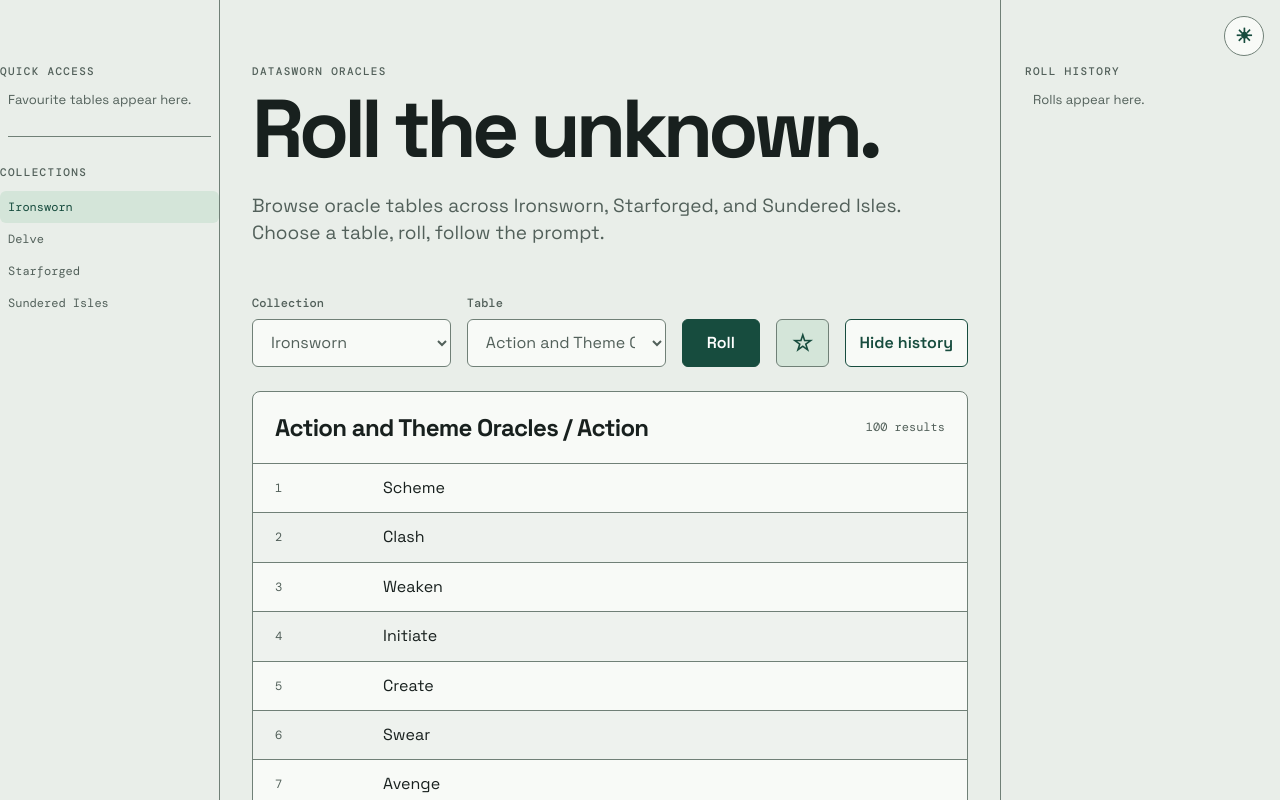
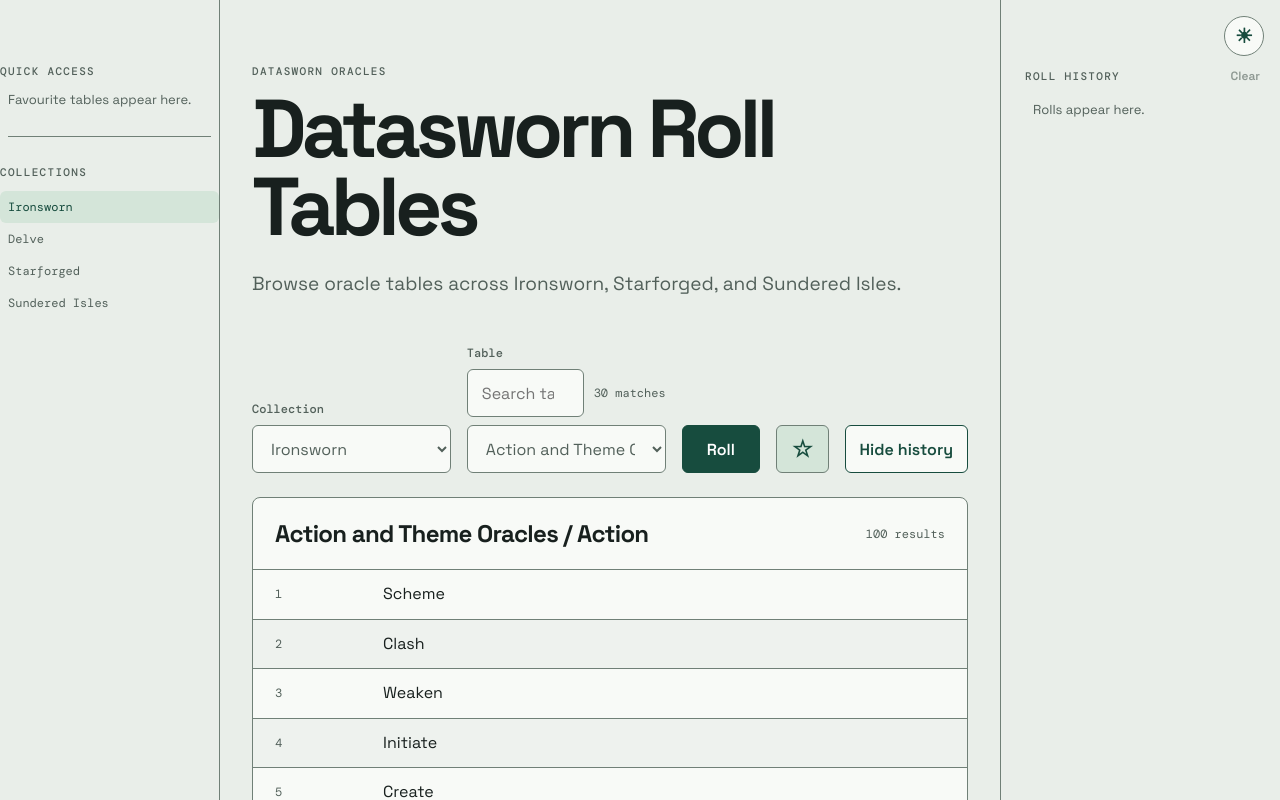
Before and after one commit to tomcorke/datasworn-rollable-tables-app, a React (Vite) app: page / in a window 1280 px wide. Shown: the top 800 px of the page. Built offline with nearby package versions, Linux system fonts and the light colour scheme.

Commit message:
Add table search and history controls

```diff
--- a/src/main.tsx
+++ b/src/main.tsx
@@ -7,6 +7,7 @@
   rowRange,
   favouriteKey,
   tableDisplayName,
+  searchTables,
 } from "./oracle";
 import { validateBundledData } from "./dataValidation";
 import type { OracleRow, OracleTable } from "./oracle";
@@ -94,6 +95,7 @@
   );
   const [last, setLast] = useState<RollResult | null>(null);
   const [history, setHistory] = useState<HistoryEntry[]>([]);
+  const [tableQuery, setTableQuery] = useState("");
   const [historyVisible, setHistoryVisible] = useState(true);
   const [loading, setLoading] = useState(true);
   const [explicitTheme, setExplicitTheme] = useState(
@@ -170,6 +172,7 @@
   const collectionTables = tables.filter(
     (t) => t.ruleset === selectedCollection,
   );
+  const matchingTables = searchTables(collectionTables, tableQuery);
   const table =
     collectionTables.find(
       (t) =>
@@ -248,10 +251,10 @@
             <span aria-hidden="true">{theme === "light" ? "☀" : "☾"}</span>
           </button>
           <p className="eyebrow">DATASWORN ORACLES</p>
-          <h1>Roll the unknown.</h1>
+          <h1>Datasworn Roll Tables</h1>
           <p className="intro">
             Browse oracle tables across Ironsworn, Starforged, and Sundered
-            Isles. Choose a table, roll, follow the prompt.
+            Isles.
           </p>
         </header>
         <section className="controls">
@@ -273,17 +276,50 @@
           </label>
           <label>
             Table
+            <span className="table-search">
+              <input
+                type="search"
+                value={tableQuery}
+                placeholder="Search tables"
+                aria-label="Search tables in selected collection"
+                onChange={(event) => setTableQuery(event.target.value)}
+              />
+              <output className="match-count" aria-live="polite">
+                <span aria-hidden="true">
+                  {matchingTables.length === 1
+                    ? "1 match"
+                    : `${matchingTables.length} matches`}
+                </span>
+                <span className="sr-only">
+                  {matchingTables.length === 1
+                    ? "1 matching table"
+                    : `${matchingTables.length} matching tables`}
+                </span>
+              </output>
+            </span>
             <select
-              value={table?.id ?? ""}
+              aria-label="Table"
+              value={matchingTables.includes(table) ? (table?.id ?? "") : ""}
               onChange={(e) => {
-                const next = collectionTables.find(
+                const next = matchingTables.find(
                   (t) => t.id === e.target.value,
                 );
                 if (next) choose(next);
               }}
             >
-              {collectionTables.map((t) => (
-                <option key={t.id} value={t.id}>
+              {matchingTables.length ? (
+                !matchingTables.includes(table) && (
+                  <option value="" disabled>
+                    Choose a matching table
+                  </option>
+                )
+              ) : (
+                <option value="" disabled>
+                  No matching tables
+                </option>
+              )}
+              {matchingTables.map((t) => (
+                <option key={`${t.sourceKey}/${t.id}`} value={t.id}>
                   {tableDisplayName(t)}
                 </option>
               ))}
@@ -382,13 +418,42 @@
       </main>
       {historyVisible && (
         <aside className="history" id="roll-history">
-          <p className="eyebrow">ROLL HISTORY</p>
+          <div className="history-heading">
+            <p className="eyebrow">ROLL HISTORY</p>
+            <button
+              className="history-clear"
+              type="button"
+              disabled={!history.length}
+              onClick={() => setHistory([])}
+            >
+              Clear
+            </button>
+          </div>
           {history.length ? (
             history.map((entry) => (
               <article className="history-entry" key={entry.sequence}>
-                <button onClick={() => choose(entry.table)}>
-                  {entry.table.ruleset} / {tableDisplayName(entry.table)}
-                </button>
+                <div className="history-entry-heading">
+                  <button
+                    className="history-table-link"
+                    onClick={() => choose(entry.table)}
+                  >
+                    {entry.table.ruleset} / {tableDisplayName(entry.table)}
+                  </button>
+                  <button
+                    className="history-delete"
+                    type="button"
+                    aria-label={`Delete ${tableDisplayName(entry.table)} roll from history`}
+                    onClick={() =>
+                      setHistory((current) =>
+                        current.filter(
+                          (item) => item.sequence !== entry.sequence,
+                        ),
+                      )
+                    }
+                  >
+                    <span aria-hidden="true">×</span>
+                  </button>
+                </div>
                 <div className="history-result">
                   <span className="history-roll">{entry.roll}</span>
                   <p>
--- a/src/oracle.ts
+++ b/src/oracle.ts
@@ -83,6 +83,46 @@
     if (typeof value === "string" && value.trim()) return value;
   }
   return "Oracle table";
+}
+
+export function searchTables(
+  tables: OracleTable[],
+  query: string,
+): OracleTable[] {
+  const words = query.toLocaleLowerCase().trim().split(/\s+/).filter(Boolean);
+  if (!words.length) return tables;
+
+  return tables
+    .map((table, index) => {
+      const name = tableDisplayName(table).toLocaleLowerCase();
+      const nameWords = name.split(/\s+/);
+      const scores = words.map((word) => {
+        if (name === word) return 4;
+        if (nameWords.includes(word)) return 3;
+        if (nameWords.some((nameWord) => nameWord.startsWith(word))) return 2;
+        return name.includes(word) ? 1 : 0;
+      });
+      return {
+        table,
+        index,
+        matches: scores.filter(Boolean).length,
+        quality: scores.reduce((total, score) => total + score, 0),
+        completeness: words.reduce(
+          (total, word, wordIndex) =>
+            total + (scores[wordIndex] ? word.length / name.length : 0),
+          0,
+        ),
+      };
+    })
+    .filter(({ matches }) => matches > 0)
+    .sort(
+      (left, right) =>
+        right.matches - left.matches ||
+        right.quality - left.quality ||
+        right.completeness - left.completeness ||
+        left.index - right.index,
+    )
+    .map(({ table }) => table);
 }
 export type ResultPart = {
   type: "text" | "link" | "reference";
--- a/src/style.css
+++ b/src/style.css
@@ -52,14 +52,14 @@
 }
 .layout {
   display: grid;
-  grid-template-columns: 220px minmax(0, 900px) 280px;
+  grid-template-columns: 220px minmax(0, 900px) minmax(280px, 1fr);
   gap: 32px;
-  max-width: 1492px;
-  margin: auto;
+  margin-left: max(0px, calc((100% - 1492px) / 2));
 }
 .layout.history-hidden {
   grid-template-columns: 220px minmax(0, 900px);
   max-width: 1180px;
+  margin: auto;
 }
 aside {
   padding: 64px 0 32px;
@@ -118,7 +118,6 @@
 }
 header {
   position: relative;
-  max-width: 650px;
 }
 .theme-toggle {
   position: fixed;
@@ -158,9 +157,20 @@
   letter-spacing: -0.03em;
 }
 .intro {
+  max-width: 650px;
   font-size: 19px;
   line-height: 1.45;
   color: var(--text-muted);
+}
+.table-search {
+  display: grid;
+  grid-template-columns: minmax(0, 1fr) auto;
+  align-items: center;
+  gap: 10px;
+}
+.match-count {
+  font: 12px "DM Mono";
+  white-space: nowrap;
 }
 .controls {
   display: flex;
@@ -179,6 +189,7 @@
   flex: 1;
   color: var(--text-muted);
 }
+input,
 select,
 button {
   min-width: 0;
@@ -380,12 +391,42 @@
   background: var(--surface);
   color: var(--accent);
 }
+.history-heading,
+.history-entry-heading {
+  display: flex;
+  align-items: center;
+  justify-content: space-between;
+  gap: 8px;
+}
+.history-heading .eyebrow {
+  margin: 0;
+}
+.history-clear,
+.history-delete {
+  width: auto;
+  height: auto;
+  padding: 4px;
+  border: 0;
+  background: transparent;
+  color: var(--accent);
+  font-size: 12px;
+}
+.history-clear:disabled {
+  color: var(--text-muted);
+  cursor: default;
+  opacity: 0.6;
+}
 .history-entry {
+  position: relative;
   padding: 14px 0;
   border-bottom: 1px solid var(--border);
 }
-.history-entry > button {
-  width: 100%;
+.history-entry-heading {
+  align-items: flex-start;
+}
+.history-table-link {
+  flex: 1 1 auto;
+  min-width: 0;
   height: auto;
   padding: 0;
   border: 0;
@@ -393,11 +434,18 @@
   color: var(--accent);
   text-align: left;
   font-size: 13px;
+  overflow-wrap: anywhere;
+}
+.history-delete {
+  flex: 0 0 28px;
+  font-size: 20px;
+  line-height: 1;
 }
 .history-result {
   display: grid;
-  grid-template-columns: 36px 1fr;
+  grid-template-columns: 36px minmax(0, 1fr);
   gap: 10px;
+  padding-right: 36px;
   margin-top: 8px;
 }
 .history-result p {
@@ -415,6 +463,7 @@
   filter: brightness(1.1);
 }
 button:focus-visible,
+input:focus-visible,
 select:focus-visible,
 a:focus-visible {
   outline: 3px solid var(--focus);
@@ -437,6 +486,9 @@
     display: grid;
     align-items: stretch;
   }
+  .table-search {
+    grid-template-columns: minmax(0, 1fr) max-content;
+  }
   .row {
     grid-template-columns: 65px 1fr;
   }
```
Also changed, not shown: 1 other file (tests, documents, lock files or other folders).
